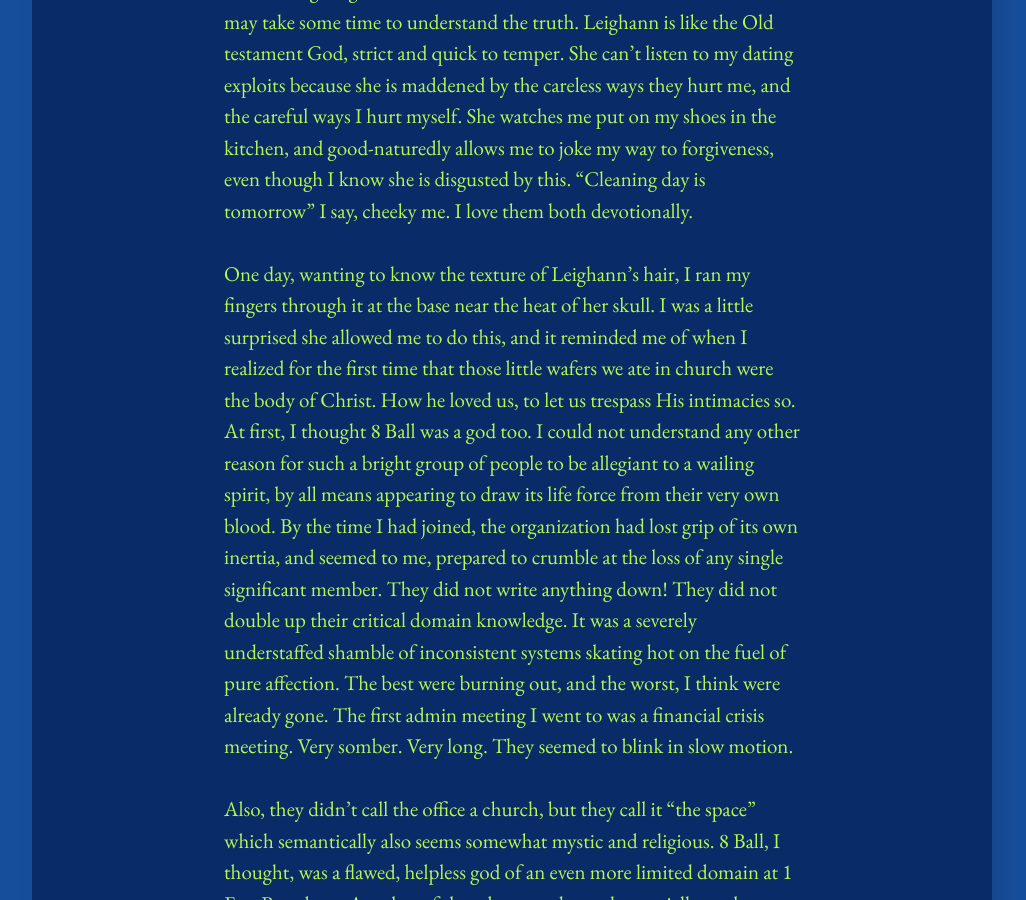
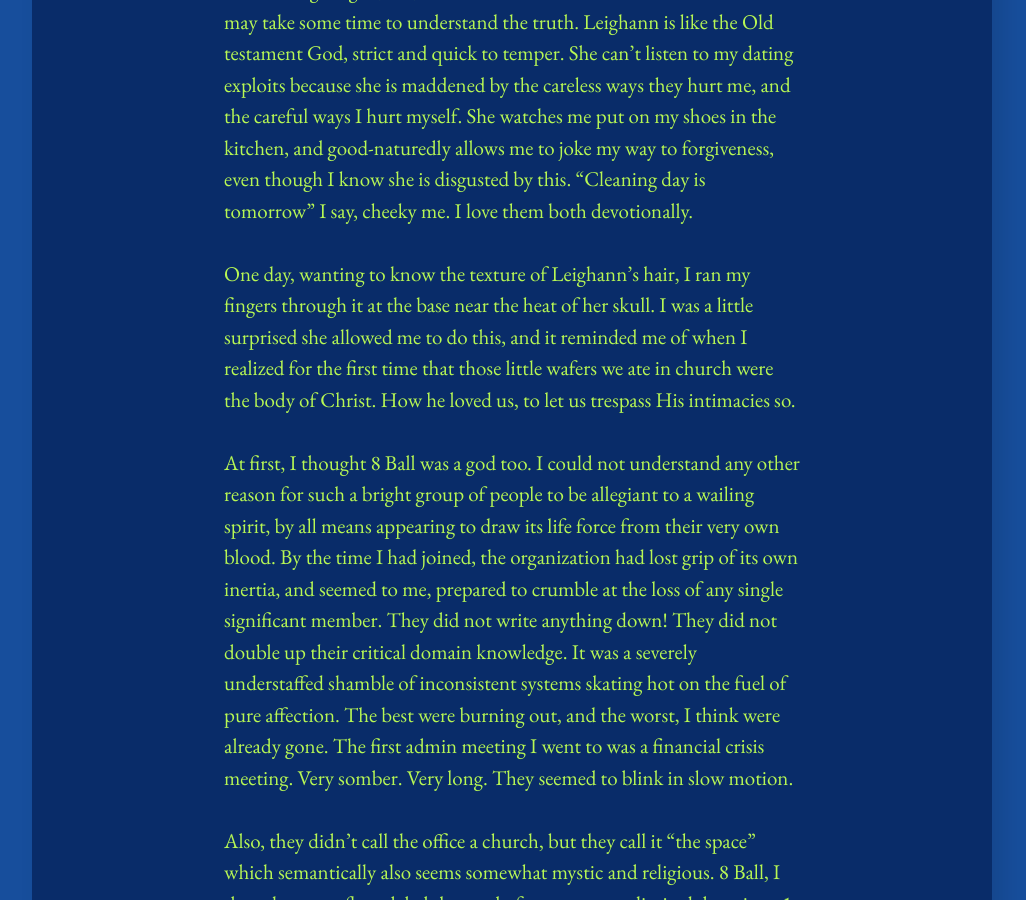
Before and after one commit to limh0228/schemes_and_machinations, a Jekyll site: the page built from _posts/2025-11-09-8ball-lovers-zine.md, in a window 1280 px wide and 900 px high, scrolled down 2127 px. Shown: the whole window, without its empty margins (128-1154 px from the left). Built offline with Jekyll 4.4.1, drawn with Linux system fonts in a browser that asks for light colours.

```diff
--- a/_posts/2025-11-09-8ball-lovers-zine.md
+++ b/_posts/2025-11-09-8ball-lovers-zine.md
@@ -36,6 +36,9 @@ Ishita is messy too: a funny little slob-god. Ishita explained to me once that s
 <br>
 
 One day, wanting to know the texture of Leighann’s hair, I ran my fingers through it at the base near the heat of her skull. I was a little surprised she allowed me to do this, and it reminded me of when I realized for the first time that those little wafers we ate in church were the body of Christ. How he loved us, to let us trespass His intimacies so.
+
+<br>
+
 At first, I thought 8 Ball was a god too. I could not understand any other reason for such a bright group of people to be allegiant to a wailing spirit, by all means appearing to draw its life force from their very own blood. By the time I had joined, the organization had lost grip of its own inertia, and seemed to me, prepared to crumble at the loss of any single significant member. They did not write anything down! They did not double up their critical domain knowledge. It was a severely understaffed shamble of inconsistent systems skating hot on the fuel of pure affection. The best were burning out, and the worst, I think were already gone. The first admin meeting I went to was a financial crisis meeting. Very somber. Very long. They seemed to blink in slow motion.
 
 <br>
```
Also changed, not shown: pages/community.md (+7 -2 lines).
